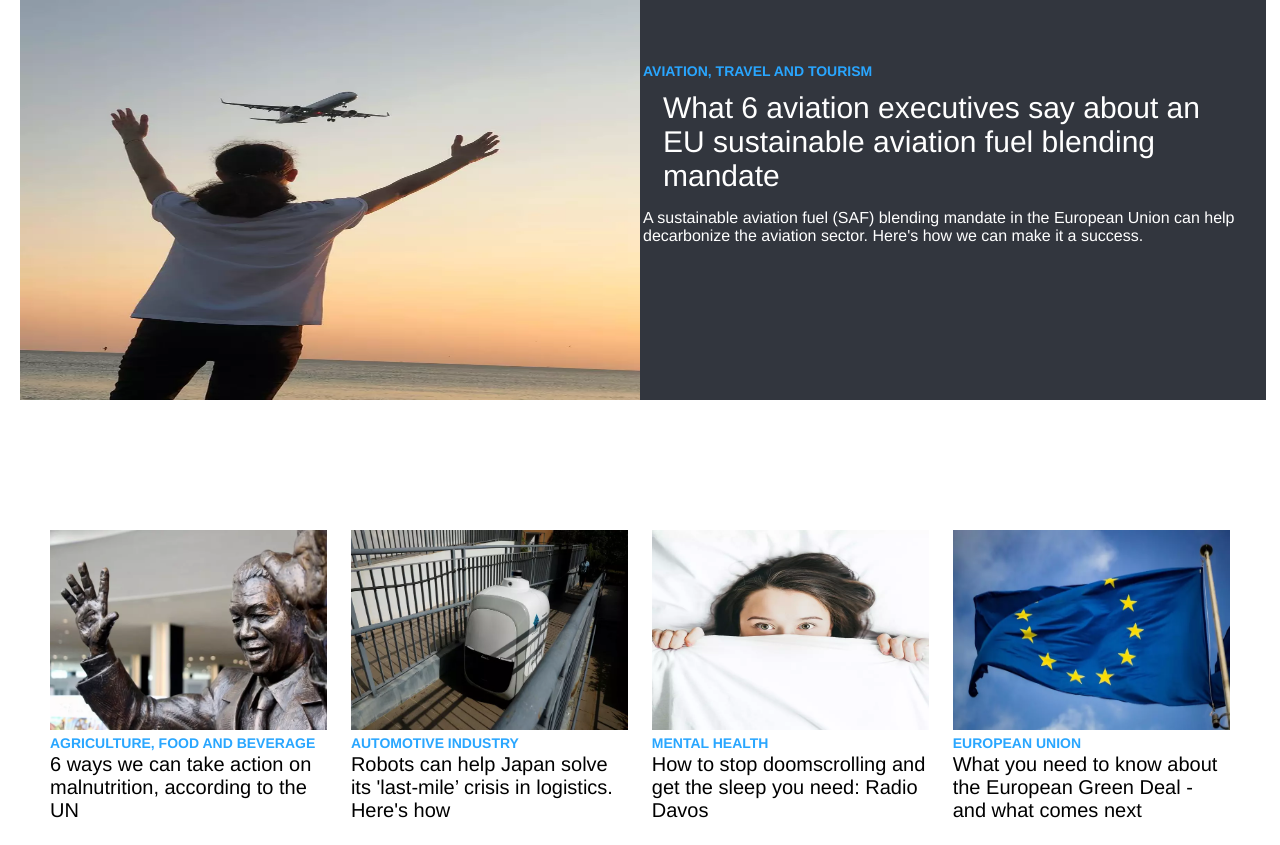
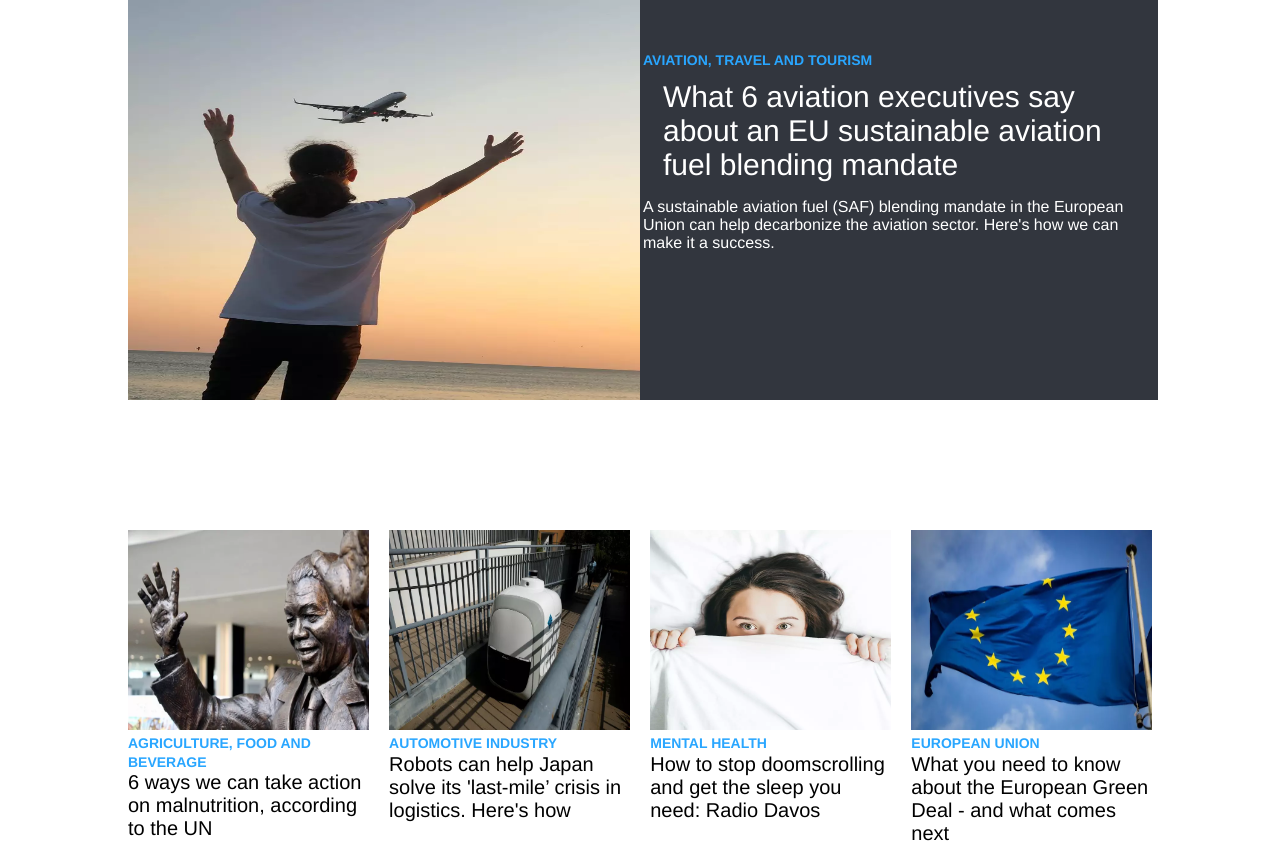
Before and after one commit to saikumar1809/internship-report, a React (Create React App) app: page / in a window 1280 px wide. Before the commit the page ends 822 px from the top, so only its background shows below. Built offline with nearby package versions, Linux system fonts and the light colour scheme; the HTML template or start-up script is replaced by a standard one.

Commit message:
added more padding

```diff
--- a/src/components/Cards.css
+++ b/src/components/Cards.css
@@ -4,7 +4,7 @@
   font-family: 'Neue Helvetica W01', 'Helvetica Neue', Helvetica, Arial,
     sans-serif;
   grid-template-columns: 1fr;
-  padding: 0 50px;
+  padding: 0 10%;
 }
 .news-card {
   padding: 40px auto;
@@ -53,7 +53,6 @@ news-info-container {
     grid-template-columns: 1fr 1fr;
     height: auto;
     column-gap: 2%;
-    padding: 0 20px;
   }
 }
 @media only screen and (min-width: 975px) {
@@ -61,6 +60,5 @@ news-info-container {
     grid-template-columns: 1fr 1fr 1fr 1fr;
     height: auto;
     column-gap: 2%;
-    padding: 0 50px;
   }
 }
--- a/src/components/Cover.css
+++ b/src/components/Cover.css
@@ -1,7 +1,7 @@
 .cover {
   display: grid;
   grid-template-rows: auto auto;
-  padding: 0 20px;
+  padding: 0 10%;
   font-family: 'Neue Helvetica W01', 'Helvetica Neue', Helvetica, Arial,
     sans-serif;
 }
@@ -54,7 +54,6 @@
     height: 500px;
     grid-template-columns: 1fr 1fr;
     grid-template-rows: 80%;
-    padding: 0 20px;
   }
   .cover-img-container {
     width: 100%;
```
